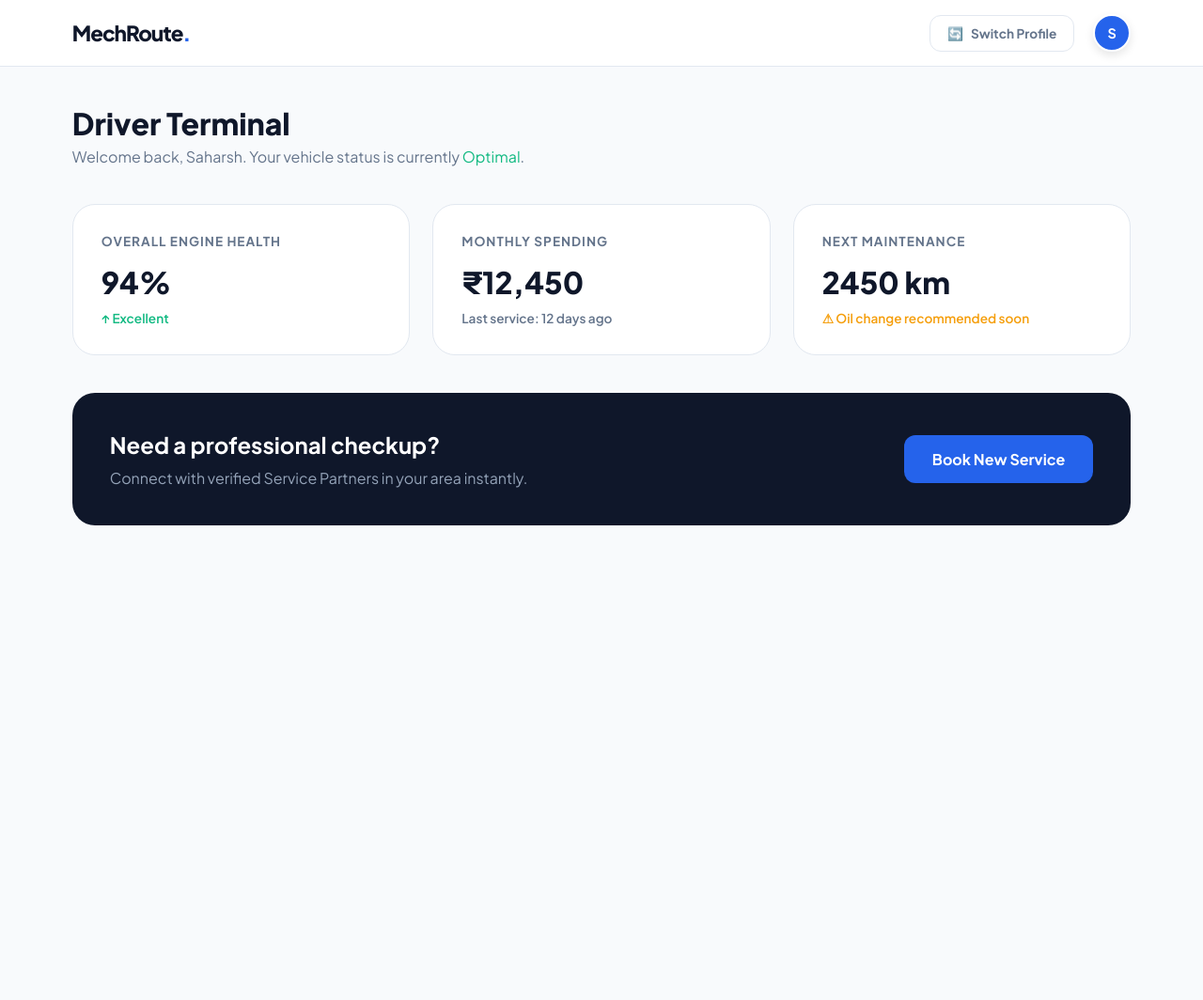
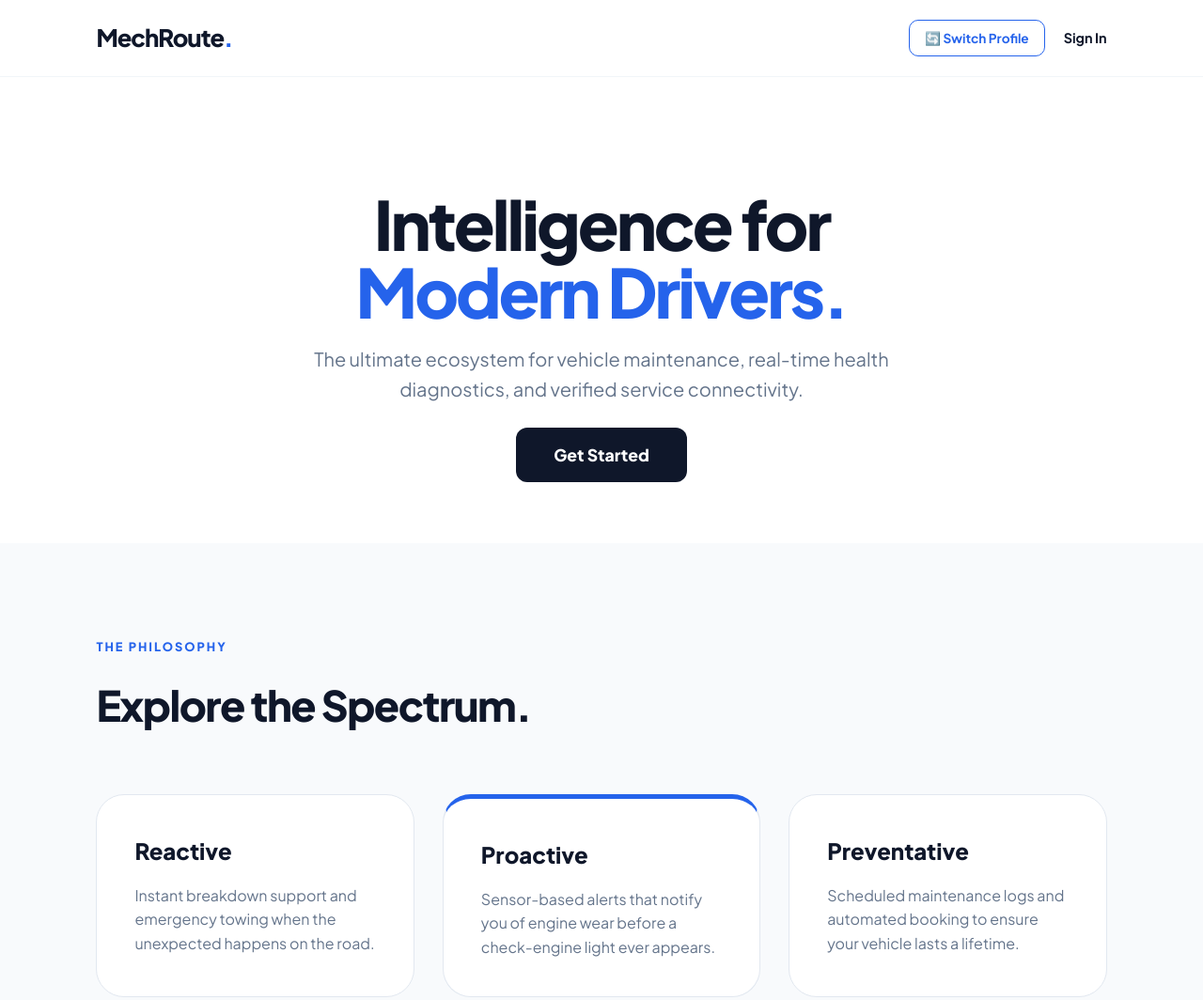
Before and after one commit to chetana-25/mechroute, a plain HTML site: page driver_home.html in a window 1280 px wide. Shown: the top 1064 px of the page at 94% size. Before the commit the page ends 800 px from the top, so only its background shows below. Drawn offline with Linux system fonts and the light colour scheme.

Commit message:
Update driver_home.html

```diff
--- a/driver_home.html
+++ b/driver_home.html
@@ -3,75 +3,67 @@
 <head>
     <meta charset="UTF-8">
     <meta name="viewport" content="width=device-width, initial-scale=1.0">
-    <title>MechRoute | Driver Dashboard</title>
+    <title>MechRoute | Explore the Spectrum</title>
     <link href="https://fonts.googleapis.com/css2?family=Plus+Jakarta+Sans:wght@400;600;700;800&display=swap" rel="stylesheet">
     <style>
         :root {
             --brand: #2563eb;
             --dark: #0f172a;
             --text-muted: #64748b;
-            --bg-light: #f8fafc;
-            --border: #e2e8f0;
-            --white: #ffffff;
+            --bg-glass: rgba(255, 255, 255, 0.9);
         }
 
         * { margin: 0; padding: 0; box-sizing: border-box; font-family: 'Plus Jakarta Sans', sans-serif; }
-        body { background-color: var(--bg-light); color: var(--dark); }
+        body { background: #ffffff; color: var(--dark); line-height: 1.6; }
 
-        /* --- NAVIGATION BAR --- */
+        /* --- NAVIGATION --- */
         nav {
             display: flex; justify-content: space-between; align-items: center;
-            padding: 15px 6%; background: var(--white); border-bottom: 1px solid var(--border);
-            position: sticky; top: 0; z-index: 1000;
+            padding: 20px 8%; background: var(--bg-glass); backdrop-filter: blur(10px);
+            position: sticky; top: 0; z-index: 1000; border-bottom: 1px solid #f1f5f9;
         }
-        .logo { font-size: 1.4rem; font-weight: 800; letter-spacing: -1px; }
+        .logo { font-size: 1.6rem; font-weight: 800; letter-spacing: -1px; }
         .logo span { color: var(--brand); }
 
         .nav-right { display: flex; align-items: center; gap: 20px; }
+        .nav-link { text-decoration: none; color: var(--dark); font-weight: 700; font-size: 0.9rem; }
+        .btn-switch {
+            text-decoration: none; color: var(--brand); border: 1.5px solid var(--brand);
+            padding: 8px 16px; border-radius: 10px; font-weight: 700; font-size: 0.85rem;
+            transition: 0.3s;
+        }
+        .btn-switch:hover { background: var(--brand); color: white; }
 
-        /* THE SWITCH PROFILE BUTTON */
-        .btn-switch {
-            text-decoration: none; font-size: 0.85rem; font-weight: 700; color: var(--text-muted);
-            display: flex; align-items: center; gap: 8px; padding: 10px 18px;
-            border-radius: 12px; border: 1.5px solid var(--border); transition: 0.3s ease;
+        /* --- HERO SECTION --- */
+        .hero { padding: 120px 8% 80px; text-align: center; }
+        .hero h1 { font-size: 4.5rem; font-weight: 800; letter-spacing: -3px; line-height: 1; margin-bottom: 20px; }
+        .hero h1 span { color: var(--brand); }
+        .hero p { font-size: 1.25rem; color: var(--text-muted); margin-bottom: 40px; max-width: 650px; margin-left: auto; margin-right: auto; }
+
+        .btn-main {
+            padding: 18px 40px; background: var(--dark); color: white; border-radius: 12px;
+            font-weight: 800; text-decoration: none; font-size: 1.1rem; transition: 0.3s;
         }
-        .btn-switch:hover {
-            background-color: var(--bg-light); color: var(--brand); border-color: var(--brand);
-            transform: translateY(-2px);
-        }
+        .btn-main:hover { background: var(--brand); transform: translateY(-3px); box-shadow: 0 15px 30px rgba(37, 99, 235, 0.2); }
 
-        .user-avatar {
-            width: 40px; height: 40px; background: var(--brand); color: white;
-            border-radius: 50%; display: flex; align-items: center; justify-content: center;
-            font-weight: 700; font-size: 0.9rem; border: 2px solid white; box-shadow: 0 4px 10px rgba(0,0,0,0.1);
-        }
+        /* --- THE SPECTRUM SECTION --- */
+        .spectrum-container { padding: 100px 8%; background: #f8fafc; }
+        .section-tag { color: var(--brand); font-weight: 800; font-size: 0.8rem; text-transform: uppercase; letter-spacing: 2px; margin-bottom: 15px; display: block; }
+        .spectrum-header { margin-bottom: 60px; }
+        .spectrum-header h2 { font-size: 2.8rem; font-weight: 800; letter-spacing: -1.5px; }
 
-        /* --- DASHBOARD CONTENT --- */
-        .main-container { padding: 40px 6%; }
-        .welcome-header { margin-bottom: 40px; }
-        .welcome-header h1 { font-size: 2rem; font-weight: 800; margin-bottom: 5px; }
-        .welcome-header p { color: var(--text-muted); }
+        .spectrum-grid { display: grid; grid-template-columns: repeat(3, 1fr); gap: 30px; }
+        .spec-card { background: white; padding: 40px; border-radius: 30px; border: 1px solid #e2e8f0; transition: 0.4s; }
+        .spec-card:hover { transform: translateY(-10px); border-color: var(--brand); box-shadow: 0 20px 40px rgba(0,0,0,0.05); }
+        .spec-card h3 { font-size: 1.5rem; font-weight: 800; margin-bottom: 15px; }
+        .spec-card p { color: var(--text-muted); font-size: 1rem; }
 
-        /* Stats Grid */
-        .stats-grid { display: grid; grid-template-columns: repeat(auto-fit, minmax(250px, 1fr)); gap: 24px; margin-bottom: 40px; }
-        .stat-card { background: var(--white); padding: 30px; border-radius: 24px; border: 1px solid var(--border); transition: 0.3s; }
-        .stat-card:hover { border-color: var(--brand); box-shadow: 0 10px 30px rgba(0,0,0,0.05); }
-        .stat-card h3 { font-size: 0.85rem; color: var(--text-muted); text-transform: uppercase; letter-spacing: 1px; margin-bottom: 15px; }
-        .stat-card .value { font-size: 2rem; font-weight: 800; }
-        .stat-card .trend { font-size: 0.85rem; margin-top: 10px; font-weight: 600; }
-        .positive { color: #10b981; }
-
-        /* Action Section */
-        .action-box {
-            background: var(--dark); color: white; border-radius: 24px; padding: 40px;
-            display: flex; justify-content: space-between; align-items: center;
-        }
-        .action-text h2 { font-size: 1.5rem; margin-bottom: 10px; }
-        .btn-primary {
-            padding: 15px 30px; background: var(--brand); color: white; border: none;
-            border-radius: 12px; font-weight: 700; cursor: pointer; transition: 0.3s; text-decoration: none;
-        }
-        .btn-primary:hover { transform: scale(1.05); filter: brightness(1.1); }
+        /* --- HOW IT WORKS --- */
+        .how-it-works { padding: 100px 8%; text-align: center; }
+        .steps-grid { display: grid; grid-template-columns: repeat(3, 1fr); gap: 50px; margin-top: 60px; }
+        .step { position: relative; }
+        .step-num { font-size: 4rem; font-weight: 900; color: #f1f5f9; position: absolute; top: -30px; left: 50%; transform: translateX(-50%); z-index: -1; }
+        .step h4 { font-size: 1.2rem; font-weight: 800; margin-top: 20px; }
 
     </style>
 </head>
@@ -79,51 +71,63 @@
 
     <nav>
         <div class="logo">MechRoute<span>.</span></div>
-
         <div class="nav-right">
-            <a href="index.html" class="btn-switch">
-                <span>🔄</span> Switch Profile
-            </a>
-
-            <div class="user-avatar" title="View Profile">S</div>
+            <a href="index.html" class="btn-switch">🔄 Switch Profile</a>
+            <a href="#" class="nav-link">Sign In</a>
         </div>
     </nav>
 
-    <div class="main-container">
+    <header class="hero">
+        <h1>Intelligence for<br><span>Modern Drivers.</span></h1>
+        <p>The ultimate ecosystem for vehicle maintenance, real-time health diagnostics, and verified service connectivity.</p>
+        <a href="#" class="btn-main">Get Started</a>
+    </header>
 
-        <div class="welcome-header">
-            <h1>Driver Terminal</h1>
-            <p>Welcome back, Saharsh. Your vehicle status is currently <span class="positive">Optimal</span>.</p>
+    <section class="spectrum-container">
+        <div class="spectrum-header">
+            <span class="section-tag">The Philosophy</span>
+            <h2>Explore the Spectrum.</h2>
         </div>
 
-
-        <div class="stats-grid">
-            <div class="stat-card">
-                <h3>Overall Engine Health</h3>
-                <div class="value">94%</div>
-                <div class="trend positive">↑ Excellent</div>
+        <div class="spectrum-grid">
+            <div class="spec-card">
+                <h3>Reactive</h3>
+                <p>Instant breakdown support and emergency towing when the unexpected happens on the road.</p>
             </div>
-            <div class="stat-card">
-                <h3>Monthly Spending</h3>
-                <div class="value">₹12,450</div>
-                <div class="trend" style="color: var(--text-muted);">Last service: 12 days ago</div>
+            <div class="spec-card" style="border-top: 5px solid var(--brand);">
+                <h3>Proactive</h3>
+                <p>Sensor-based alerts that notify you of engine wear before a check-engine light ever appears.</p>
             </div>
-            <div class="stat-card">
-                <h3>Next Maintenance</h3>
-                <div class="value">2450 km</div>
-                <div class="trend" style="color: #f59e0b;">⚠ Oil change recommended soon</div>
+            <div class="spec-card">
+                <h3>Preventative</h3>
+                <p>Scheduled maintenance logs and automated booking to ensure your vehicle lasts a lifetime.</p>
             </div>
         </div>
+    </section>
 
-        <div class="action-box">
-            <div class="action-text">
-                <h2>Need a professional checkup?</h2>
-                <p style="color: #94a3b8;">Connect with verified Service Partners in your area instantly.</p>
+    <section class="how-it-works">
+        <span class="section-tag">Process</span>
+        <h2>How it Works</h2>
+
+        <div class="steps-grid">
+            <div class="step">
+                <div class="step-num">01</div>
+                <h4>Connect Vehicle</h4>
+                <p style="color:var(--text-muted)">Sync your car's OBD data with the MechRoute cloud.</p>
             </div>
-            <a href="#" class="btn-primary">Book New Service</a>
+            <div class="step">
+                <div class="step-num">02</div>
+                <h4>Analyze Health</h4>
+                <div style="margin-top: 10px;"></div>
+                <p style="color:var(--text-muted)">Our AI identifies potential risks in your engine or brakes.</p>
+            </div>
+            <div class="step">
+                <div class="step-num">03</div>
+                <h4>Instant Service</h4>
+                <p style="color:var(--text-muted)">Book a verified Service Partner directly from the app.</p>
+            </div>
         </div>
-
-    </div>
+    </section>
 
 </body>
 </html>
```
